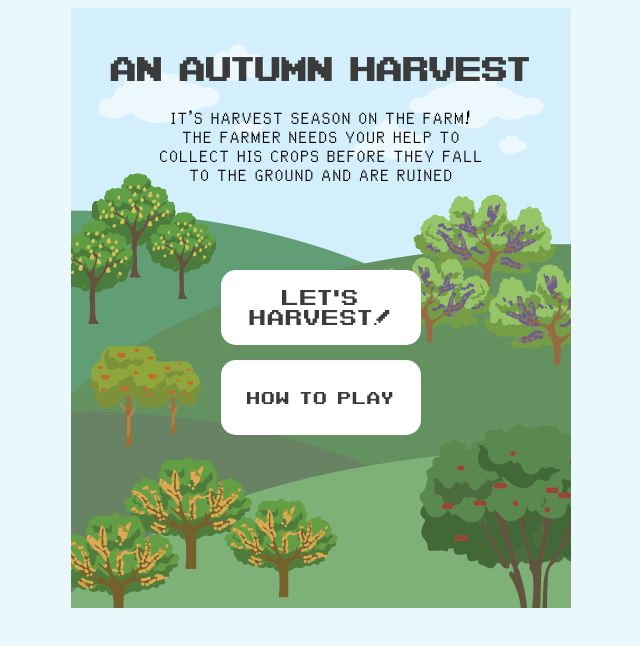
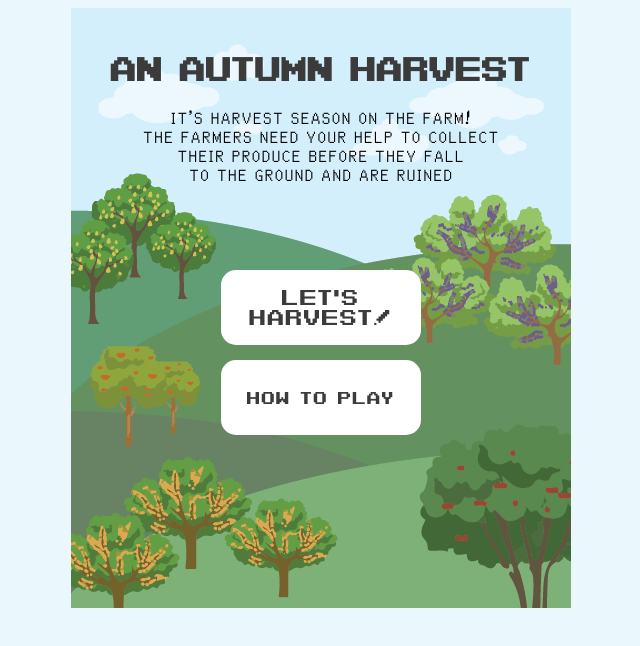
Before and after one commit to enclar/an-autumn-harvest, a website built with Vite: page index.html in a window 1280 px wide. Shown: the whole page, without its empty margins (319-959 px from the left). Built offline with nearby package versions, Linux system fonts and the light colour scheme.

Commit message:
updated readme

```diff
--- a/index.html
+++ b/index.html
@@ -14,8 +14,8 @@
     <div id="start-screen">
       <h1 id="welcome-msg">AN AUTUMN HARVEST</h1>
       <p id="intro">IT'S HARVEST SEASON ON THE FARM!<br>
-        THE FARMER NEEDS YOUR HELP TO<br>
-        COLLECT HIS CROPS BEFORE THEY FALL<br>
+        THE FARMERS NEED YOUR HELP TO COLLECT<br>
+        THEIR PRODUCE BEFORE THEY FALL<br>
         TO THE GROUND AND ARE RUINED</p>
       <button id="start-btn">LET'S HARVEST!</button>
       <button id="htp-btn">HOW TO PLAY</button>
--- a/main.js
+++ b/main.js
@@ -152,6 +152,9 @@ const checkCollision = (row) => { // Argument taken is the row which the functio
     checkCollision(row-1);
   };
 };
+
+//! Function to bounce bubble if it hits a wall
+
 
 //! Function to check collisions on the right
 const rightCollision = (row, col, colR, xDistR) => {
```
Also changed, not shown: README.md, images/color-cluster1.png (added), images/floaters.png (added).
